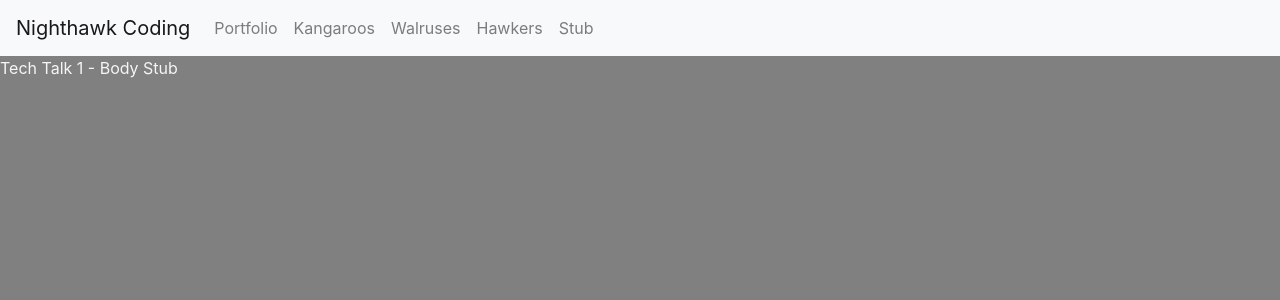
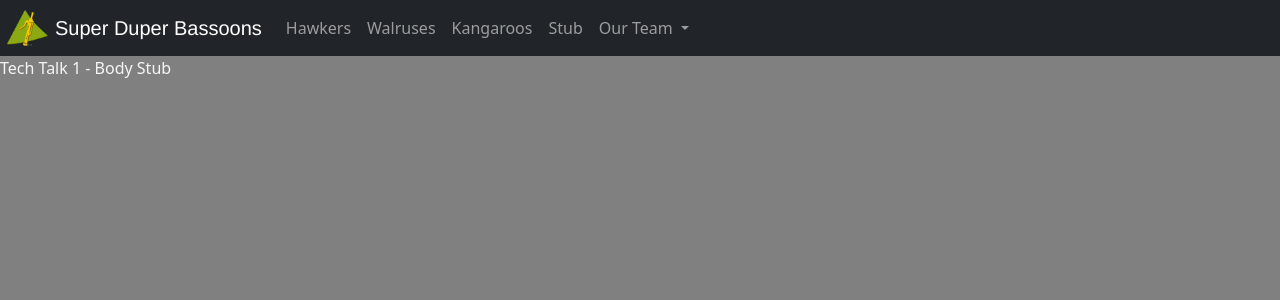
Before and after one commit to NinjaBreadLord/super-duper-bassoons, a Flask app: page /stub/ in a window 1280 px wide. Shown: the top 300 px of the page. Run offline with Flask 2, Linux system fonts and the light colour scheme; some libraries are stand-ins or nearby versions.

Commit message:
New navbar w/ dropdown, added personal folder

```diff
--- a/main.py
+++ b/main.py
@@ -9,6 +9,10 @@ app = Flask(__name__)
 @app.route('/')
 def index():
     return render_template("index.html")
+
+@app.route('/daniel/home')
+def daniel():
+    return render_template("daniel-templates/d_homepage.html")
 
 
 # connects /kangaroos path to render kangaroos.html
--- a/templates/index.html
+++ b/templates/index.html
@@ -2,6 +2,9 @@
 {% extends "layouts/base.html" %}
 
 <!-- Setting up variables to customize "project" details to be specific to index page -->
-{% set project = "Portfolio" %}
+{% set project = "Home" %}
 {% set overview = "https://nighthawkcodingsociety.com/projectsearch/details/Flask%20Portfolio%20Starter" %}
 {% set repo = "https://github.com/nighthawkcoders/flask_portfolio/" %}
+
+{% block background %}
+{% endblock %}
--- a/templates/layouts/base.html
+++ b/templates/layouts/base.html
@@ -7,14 +7,22 @@ This HTML is setup as as a Jinja2 layout, coders use layouts for:
 <!DOCTYPE HTML>
 <html lang="en">
 
-{% set basename = "Nighthawk Coding" %}
+{% set basename = "Super Duper Bassoons" %}
 {% set github = "https://github.com/nighthawkcoders" %}
 {% set twitter = "https://twitter.com/NighthawkCoding" %}
 {% set youtube = "https://www.youtube.com/channel/UClIKOsDS5dsfzFA3zveDT3Q?view_as=subscriber" %}
 
 <head>
-    <link rel="stylesheet" href="https://stackpath.bootstrapcdn.com/bootstrap/4.3.1/css/bootstrap.min.css" integrity="sha384-ggOyR0iXCbMQv3Xipma34MD+dH/1fQ784/j6cY/iJTQUOhcWr7x9JvoRxT2MZw1T" crossorigin="anonymous">
-    <link rel="stylesheet" href="https://cdnjs.cloudflare.com/ajax/libs/font-awesome/4.7.0/css/font-awesome.min.css">
+    <script src="https://code.jquery.com/jquery-3.3.1.slim.min.js" integrity="sha384-q8i/X+965DzO0rT7abK41JStQIAqVgRVzpbzo5smXKp4YfRvH+8abtTE1Pi6jizo" crossorigin="anonymous"></script>
+    <script src="https://cdnjs.cloudflare.com/ajax/libs/popper.js/1.14.7/umd/popper.min.js" integrity="sha384-UO2eT0CpHqdSJQ6hJty5KVphtPhzWj9WO1clHTMGa3JDZwrnQq4sF86dIHNDz0W1" crossorigin="anonymous"></script>
+    <script src="https://stackpath.bootstrapcdn.com/bootstrap/4.3.1/js/bootstrap.min.js" integrity="sha384-JjSmVgyd0p3pXB1rRibZUAYoIIy6OrQ6VrjIEaFf/nJGzIxFDsf4x0xIM+B07jRM" crossorigin="anonymous"></script>
+    <link href="https://cdn.jsdelivr.net/npm/bootstrap@5.1.1/dist/css/bootstrap.min.css" rel="stylesheet">
+    <script src="https://cdn.jsdelivr.net/npm/bootstrap@5.1.1/dist/js/bootstrap.bundle.min.js"></script>
+
+
+
+    <link rel="icon" href="/static/assets/general/bassoonlogo.png">
+
     <style>
         :root{
             --white: whitesmoke;
--- a/templates/layouts/navbar.html
+++ b/templates/layouts/navbar.html
@@ -1,20 +1,39 @@
-<!-- Navigation Bar from bootstrap
-This HTML is setup as a fragment allowing it to be "included" by other HTML files via Jinja2
--->
-<nav class="navbar navbar-expand-lg navbar-light bg-light">
-    <a class="navbar-brand" href="https://csp.nighthawkcodingsociety.com/">{{basename}}</a>
-    <button class="navbar-toggler" type="button" data-toggle="collapse" data-target="#navbarNavAltMarkup" aria-controls="navbarNavAltMarkup" aria-expanded="false" aria-label="Toggle navigation">
+<nav class="navbar navbar-expand-md navbar-dark bg-dark text-white">
+
+    <img src="/static/assets/general/bassoonlogo.png" width="55" style="padding-right: 7px; padding-left: 7px; cursor: pointer" class="align-center" alt="" title="Home" onclick="location.href='/'">
+
+    <a class="navbar-brand" href="/" style="font-family: Helvetica" title="Home">{{basename}}</a>
+    <button class="navbar-toggler" type="button" data-bs-toggle="collapse" data-bs-target="#navbarSupportedContent" aria-controls="navbarSupportedContent" aria-expanded="false" aria-label="Toggle navigation">
         <span class="navbar-toggler-icon"></span>
     </button>
-    <div class="collapse navbar-collapse" id="navbarNavAltMarkup">
-        <div class="navbar-nav">
-            <!-- url_for is a Jinja2 pre-processor that finds route from function name (def) -->
-            <a class="nav-link" href={{ url_for('index') }}>Portfolio</a>
-            <a class="nav-link" href={{ url_for('kangaroos') }}>Kangaroos</a>
-            <a class="nav-link" href={{ url_for('walruses') }}>Walruses</a>
-            <a class="nav-link" href={{ url_for('hawkers') }}>Hawkers</a>
-            <!-- stub is shown using the name of the route -->
-            <a class="nav-link" href="/stub">Stub</a>
-        </div>
+    <div class="collapse navbar-collapse" id="navbarSupportedContent">
+        <ul class="navbar-nav mr-auto">
+            <li class="nav-item">
+                <a class="nav-link" href="/hawkers">Hawkers</a>
+            </li>
+            <li class="nav-item">
+                <a class="nav-link" href="/walruses">Walruses</a>
+            </li>
+            <li class="nav-item">
+                <a class="nav-link" href="/kangaroos">Kangaroos</a>
+            </li>
+            <li class="nav-item">
+                <a class="nav-link" href="/stub">Stub</a>
+            </li>
+
+            <li class="nav-item dropdown">
+                <a class="nav-link dropdown-toggle" href="#" id="navbarDropdown" role="button" data-bs-toggle="dropdown" aria-expanded="false">
+                    Our Team
+                </a>
+                <div class="dropdown-menu" aria-labelledby="navbarDropdown">
+                    <a class="dropdown-item" href="/everitt">Everitt</a>
+                    <a class="dropdown-item" href="/daniel/home">Daniel</a>
+                    <a class="dropdown-item" href="/lucas">Lucas</a>
+                    <a class="dropdown-item" href="/jun">Jun</a>
+                    <a class="dropdown-item" href="/rithwikh">Rithwikh</a>
+                </div>
+            </li>
+
+        </ul>
     </div>
 </nav>
```
Also changed, not shown: templates/daniel-templates/d_homepage.html (added, +13 -0 lines), templates/daniel-templates/d_template.html (added, +12 -0 lines), static/assets/general/bassoonlogo.png (added).
